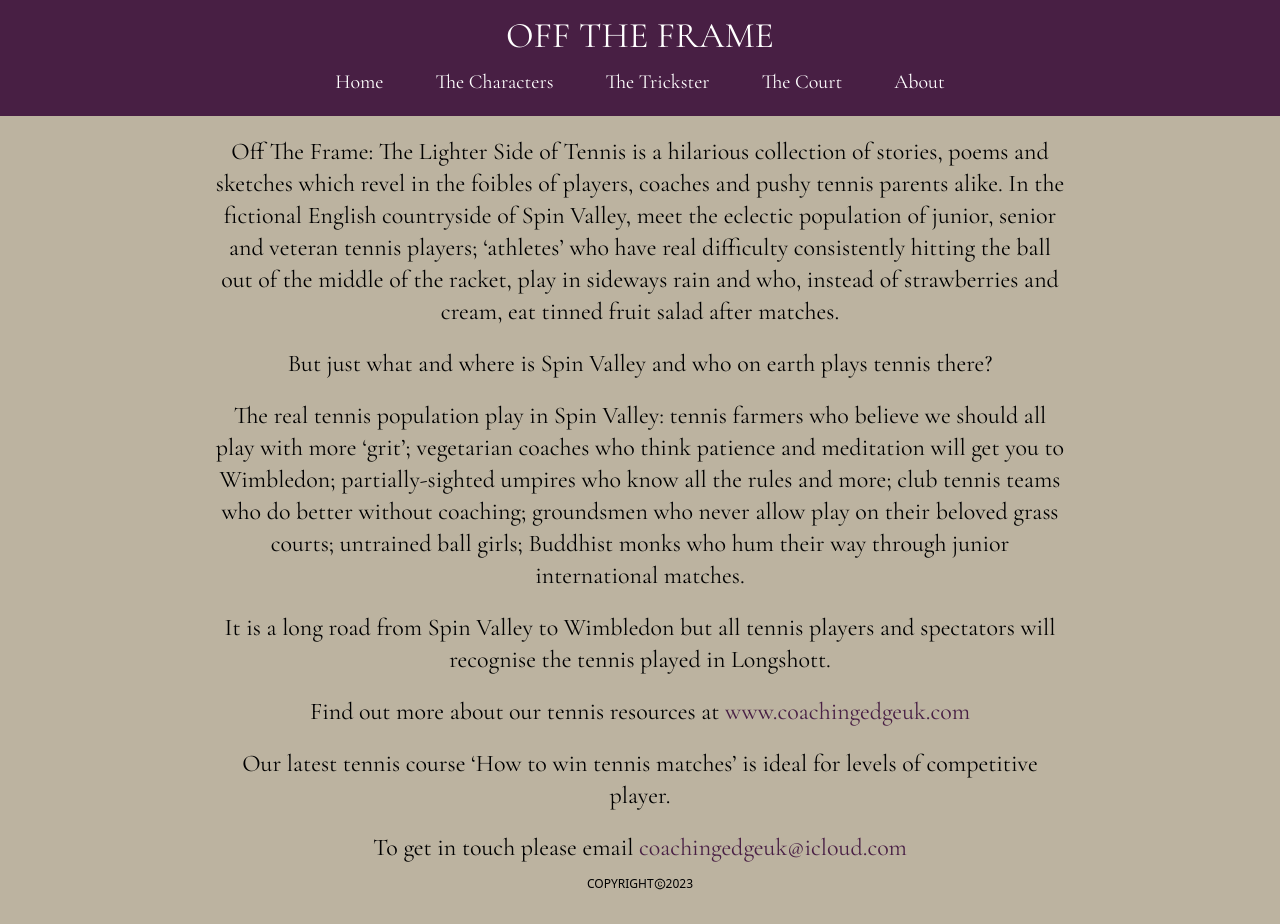
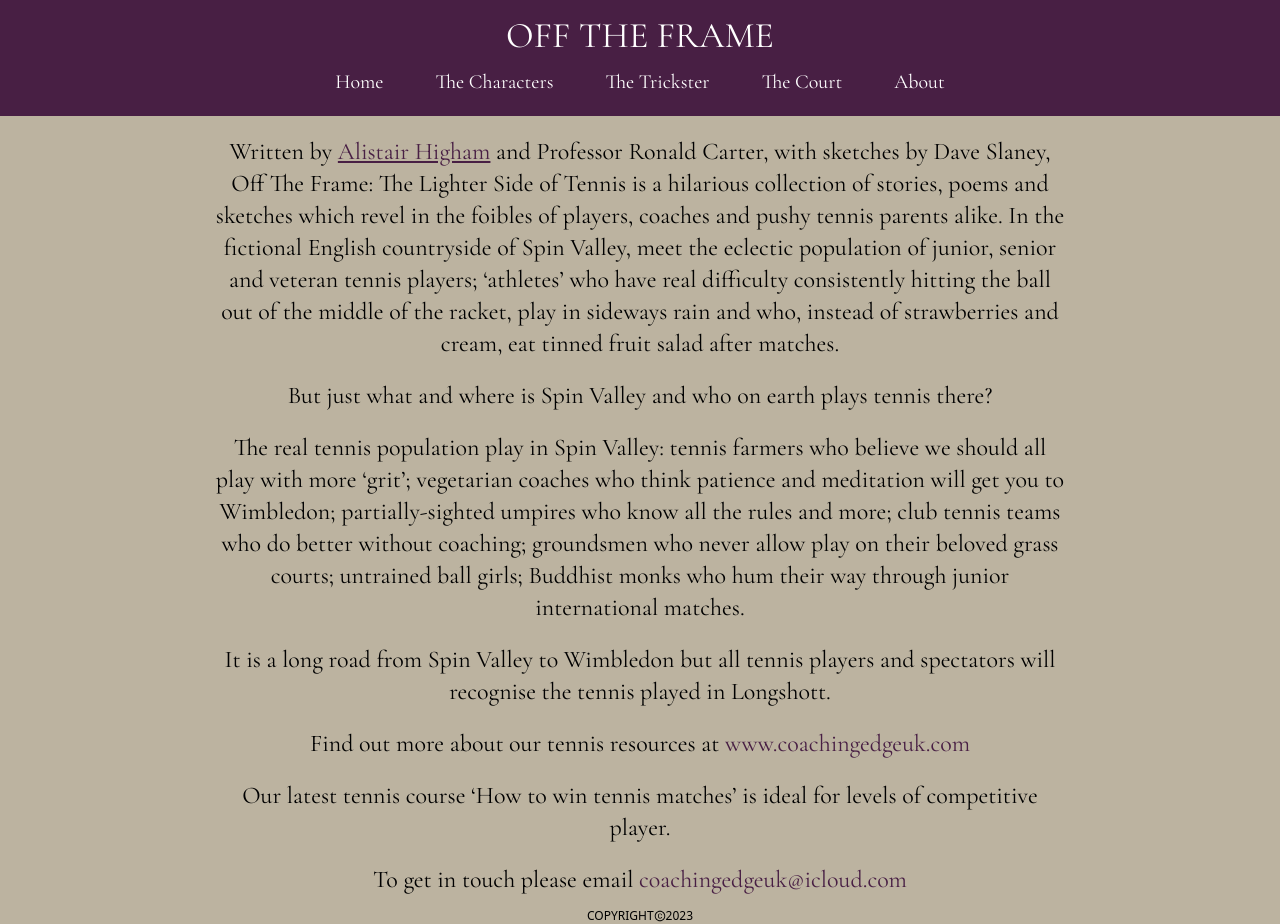
Before and after one commit to jsshigham/offTheFrame, a React (Vite) app: page /about in a window 1280 px wide. Before the commit the page ends 892 px from the top, so only its background shows below. Built offline with nearby package versions, Linux system fonts and the light colour scheme; a web font is replaced by a local one.

Commit message:
paypal and author update

```diff
--- a/src/pages/About.jsx
+++ b/src/pages/About.jsx
@@ -13,7 +13,7 @@ function About() {
 
       <div className="flex flex-col justify-center w-10/12 md:w-8/12 items-center gap-5 text-center font-main text-xl md:text-2xl mt-5">
         <p>
-          Off The Frame: The Lighter Side of Tennis is a hilarious collection of
+        Written by <a className=" text-otfMaroon underline" href="https://www.linkedin.com/in/alistairhigham/" target="_blank" rel="noopener noreferrer">Alistair Higham</a> and Professor Ronald Carter, with sketches by Dave Slaney, Off The Frame: The Lighter Side of Tennis is a hilarious collection of
           stories, poems and sketches which revel in the foibles of players,
           coaches and pushy tennis parents alike. In the fictional English
           countryside of Spin Valley, meet the eclectic population of junior,
--- a/src/pages/Home.jsx
+++ b/src/pages/Home.jsx
@@ -2,7 +2,7 @@ import { PayPalScriptProvider, PayPalButtons } from "@paypal/react-paypal-js";
 
 const home = () => {
   const initialOptions = {
-    clientId: 'ARcBF1qjtkRmL7vp6J2qQGDbz46LG5FJWexdYbctDfmSY_5zkHGIP8jZ6sk5wpXY1HMX1b0qC_RTgzPx',
+    clientId: 'AaFvnNqoJaHwooclHh84CyBY8Vpa2a2dEV2bQrolD8yUDHmLiRJVDX9cwQv36HBXbVpH8yX_iJaHIKq4',
     currency: "GBP",
     intent: "capture",
   };
```
